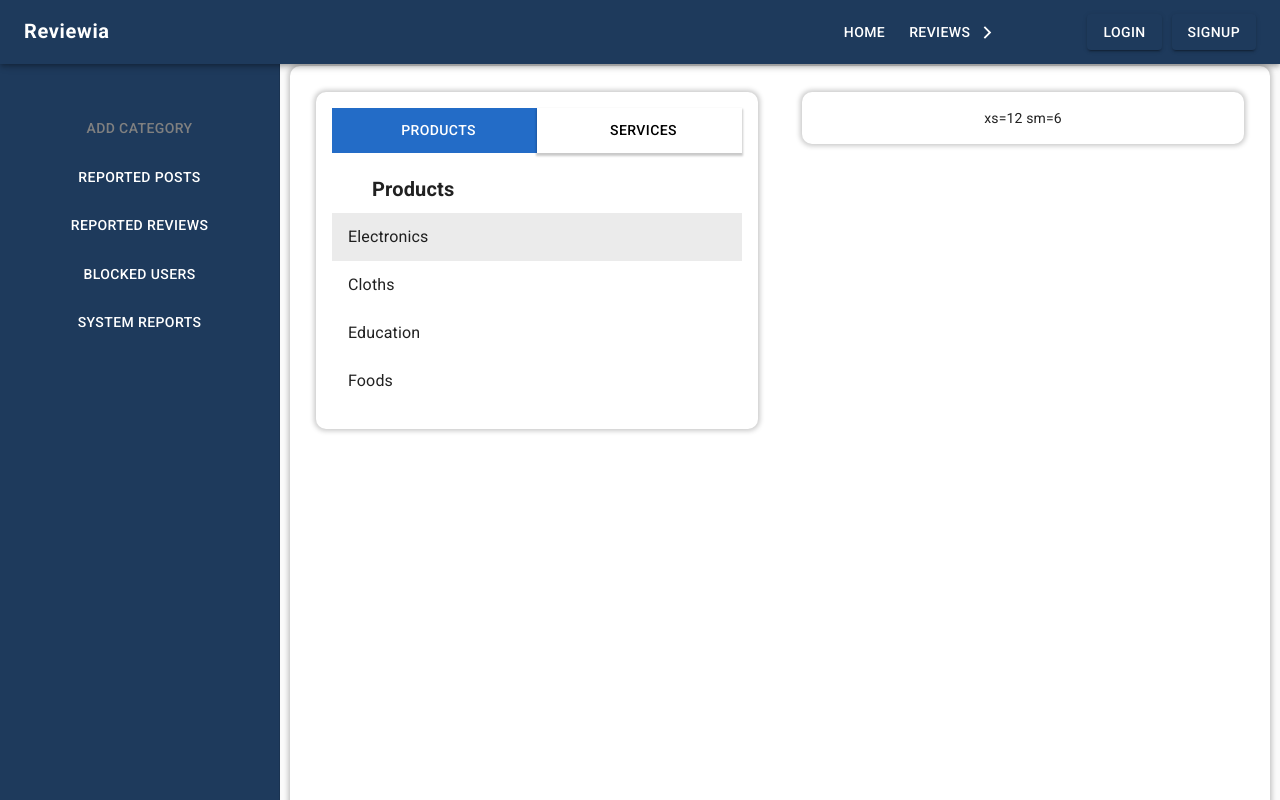
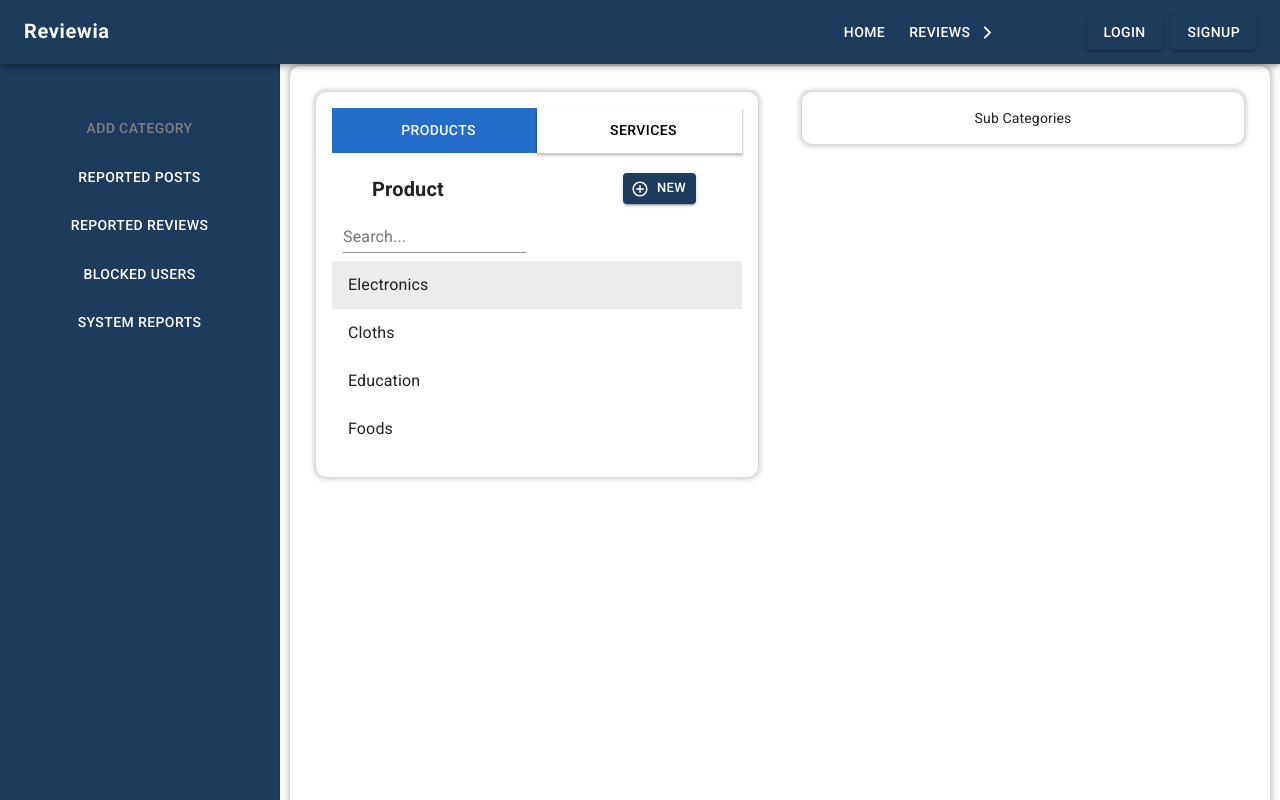
Before and after one commit to dev-stream-lk/reviewia, a React (Create React App) app: page /dashboard in a window 1280 px wide. Shown: the top 800 px of the page. Built offline with nearby package versions, Linux system fonts and the light colour scheme; the HTML template or start-up script is replaced by a standard one.

Commit message:
Category search added

```diff
--- a/src/components/comp_addCategory.js
+++ b/src/components/comp_addCategory.js
@@ -15,8 +15,9 @@ import {
 } from "@material-ui/core";
 import React, { useEffect, useState } from "react";
 import Controls from "../components/Controls";
-import ProductCategory from "../components/productCategory"
+import ProductCategory from "../components/productCategory";
 import ServiceCategory from "../components/serviceCategory";
+import AddCircleOutlineIcon from "@material-ui/icons/AddCircleOutline";
 
 const useStyles = makeStyles((theme) => ({
   root: {
@@ -44,7 +45,6 @@ export default function AddCaregory() {
   const classes = useStyles();
   var flag = 0;
   const [selected, setSelected] = useState(flag);
-
 
   return (
     <Grid container spacing={3}>
@@ -92,14 +92,72 @@ export default function AddCaregory() {
               </Controls.ActionButton>
             </Grid>
             <Grid item xs={12}>
+              {selected === 0 ? (
+                <Grid container alignItems="center">
+                  <Grid item xs={6}>
                     <Typography
                       variant="h6"
                       align="left"
-                style={{ marginTop: "20px", marginLeft: 40, fontWeight: 600 }}
+                      style={{
+                        marginTop: "20px",
+                        marginLeft: 40,
+                        fontWeight: 600,
+                      }}
                       component="div"
                     >
-                {selected === 0 ? "Products" : "Service"}
+                      Product
                     </Typography>
+                  </Grid>
+                  <Grid item xs={6}>
+                    <Button
+                      variant="contained"
+                      color="primary"
+                      size="small"
+                      style={{
+                        marginTop: "20px",
+                        marginLeft: 40,
+                      }}
+                      className={classes.button}
+                      startIcon={<AddCircleOutlineIcon />}
+                    >
+                      New
+                    </Button>
+                  </Grid>
+                </Grid>
+              ) : (
+                <Grid container alignItems="center">
+                  <Grid item xs={6}>
+                    <Typography
+                      variant="h6"
+                      align="left"
+                      style={{
+                        marginTop: "20px",
+                        marginLeft: 40,
+                        fontWeight: 600,
+                      }}
+                      component="div"
+                    >
+                      Service
+                    </Typography>
+                  </Grid>
+                  <Grid item xs={6}>
+                    <Button
+                      variant="contained"
+                      color="primary"
+                      size="small"
+                      style={{
+                        marginTop: "20px",
+                        marginLeft: 40,
+                      }}
+                      className={classes.button}
+                      startIcon={<AddCircleOutlineIcon />}
+                    >
+                      New
+                    </Button>
+                  </Grid>
+                </Grid>
+              )}
+
               <Grid>
                 {selected === 0 ? <ProductCategory /> : <ServiceCategory />}
               </Grid>
@@ -108,7 +166,9 @@ export default function AddCaregory() {
         </Controls.Paper>
       </Grid>
       <Grid item xs={12} sm={6}>
-        <Controls.Paper className={classes.paper}>xs=12 sm=6</Controls.Paper>
+        <Controls.Paper className={classes.paper}>
+          Sub Categories
+        </Controls.Paper>
       </Grid>
     </Grid>
   );
--- a/src/components/productCategory.js
+++ b/src/components/productCategory.js
@@ -5,6 +5,8 @@ import {
   List,
   ListItem,
   ListItemText,
+  TextField,
+  InputBase,
   Button,
   IconButton,
   Tooltip,
@@ -15,10 +17,11 @@ import {
 } from "@material-ui/core";
 import React, { useEffect, useState } from "react";
 import Controls from "../components/Controls";
+import SearchIcon from "@material-ui/icons/Search";
 
 
-export default function ProductCategory(){
 
+export default function ProductCategory() {
 
   const [selectedIndex, setSelectedIndex] = React.useState(1);
 
@@ -29,7 +32,7 @@ export default function ProductCategory(){
     setSelectedIndex(index);
   };
 
-
+  const [searchItem, setSearch] = useState("");
 
   const [products, setProduct] = useState([
     { title: "Electronics", id: 1 },
@@ -39,8 +42,32 @@ export default function ProductCategory(){
   ]);
 
   return (
+    <Grid>
+      <form noValidate autoComplete="off">
+        <Grid item xs={6}>
+          <TextField
+            id="standard-basic"
+            label="Search..."
+            onChange={(event) => {
+              setSearch(event.target.value);
+            }}
+          />
+        </Grid>
+      </form>
       <List component="nav" aria-label="secondary mailbox folder">
-        {products.map((product) => (
+        {products
+          .filter((val) => {
+            if (searchItem == "") {
+              return val;
+            } else if (
+              val.title
+                .toLocaleLowerCase()
+                .includes(searchItem.toLocaleLowerCase())
+            ) {
+              return val;
+            }
+          })
+          .map((product) => (
             <ListItem
               button
               selected={selectedIndex === product["id"]}
@@ -50,5 +77,6 @@ export default function ProductCategory(){
             </ListItem>
           ))}
       </List>
+    </Grid>
   );
 }
--- a/src/components/serviceCategory.js
+++ b/src/components/serviceCategory.js
@@ -5,6 +5,7 @@ import {
   List,
   ListItem,
   ListItemText,
+  TextField,
   Button,
   IconButton,
   Tooltip,
@@ -19,6 +20,8 @@ import Controls from "../components/Controls";
 export default function ServiceCategory() {
   const [selectedIndex, setSelectedIndex] = React.useState(1);
 
+  const [searchItem, setSearch] = useState("");
+
   const handleListItemClick = (event, index) => {
     //call the function to gain sub classes..using index as id.
     setSelectedIndex(index);
@@ -32,8 +35,32 @@ export default function ServiceCategory() {
   ]);
 
   return (
+    <Grid>
+      <form noValidate autoComplete="off">
+        <Grid item xs={6}>
+          <TextField
+            id="standard-basic"
+            label="Search..."
+            onChange={(event) => {
+              setSearch(event.target.value);
+            }}
+          />
+        </Grid>
+      </form>
       <List component="nav" aria-label="secondary mailbox folder">
-      {services.map((service) => (
+        {services
+          .filter((val) => {
+            if (searchItem == "") {
+              return val;
+            } else if (
+              val.title
+                .toLocaleLowerCase()
+                .includes(searchItem.toLocaleLowerCase())
+            ) {
+              return val;
+            }
+          })
+          .map((service) => (
             <ListItem
               button
               selected={selectedIndex === service["id"]}
@@ -43,5 +70,6 @@ export default function ServiceCategory() {
             </ListItem>
           ))}
       </List>
+    </Grid>
   );
 }
```
Lines whose indentation alone changed are shown as unchanged.
